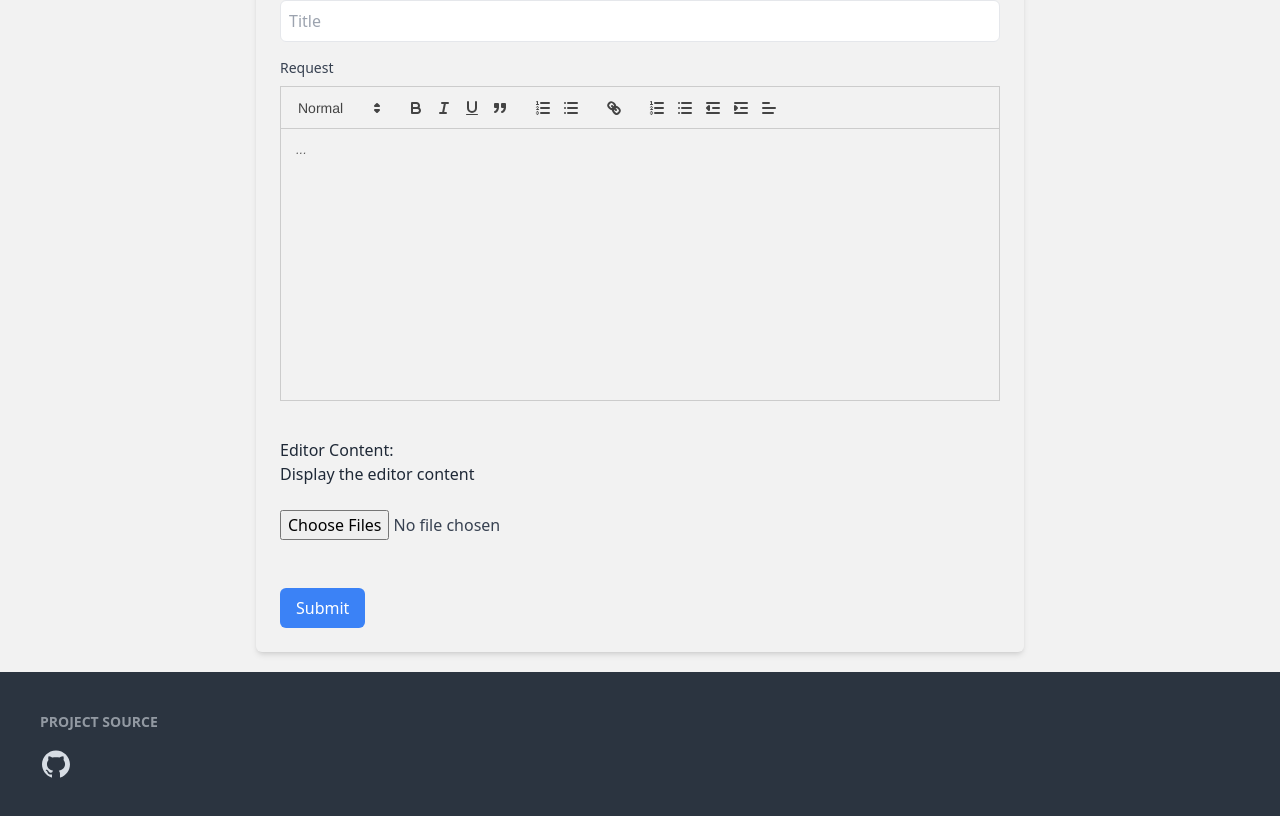
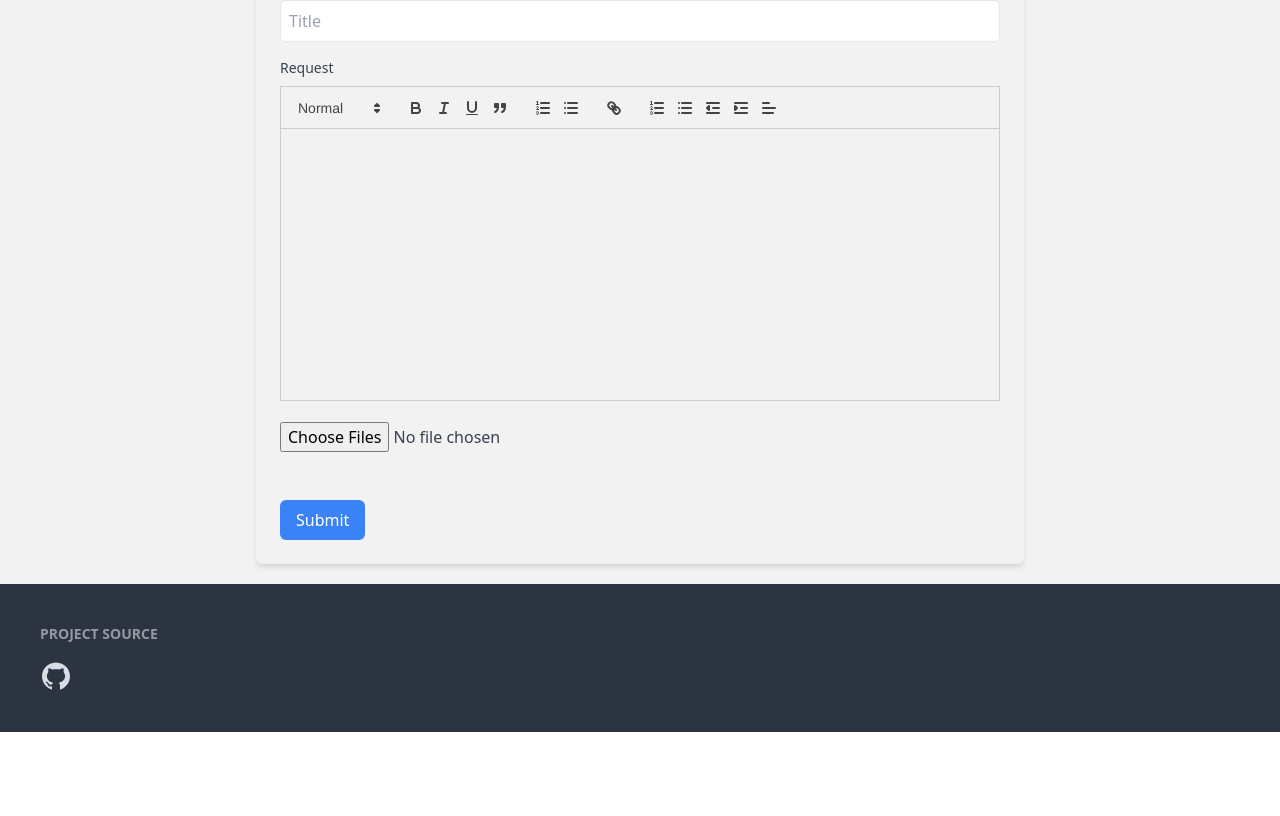
Before and after one commit to svaronc/SmartAgent-React, a React (Vite) app in the folder frontend/: page / in a window 1280 px wide. Shown: the part 1112-1928 px from the top of the page. After the commit the page ends 1844 px from the top, so only its background shows below. Built offline with nearby package versions, Linux system fonts and the light colour scheme; no server answers; what javascript-time-ago would draw is missing.

Commit message:
Comment out test code

```diff
--- a/frontend/src/components/Landing/DraftEditor.jsx
+++ b/frontend/src/components/Landing/DraftEditor.jsx
@@ -13,15 +13,14 @@ function DraftEditor({ value, onChange }) {
           theme="snow"
           modules={modules}
           formats={formats}
-          placeholder="..."
           value={value}
           onChange={onChange}
           style={{ height: "17em", width: "100%" }}
         ></ReactQuill>
       </div>
       {/* Delete the below after testing is completed */}
-      <h2 className="mt-10">Editor Content:</h2>
-      <p>{value}</p> Display the editor content
+      {/* <h2 className="mt-10">Editor Content:</h2>
+      <p>{value}</p> Display the editor content */}
     </div>
   );
 }
```
